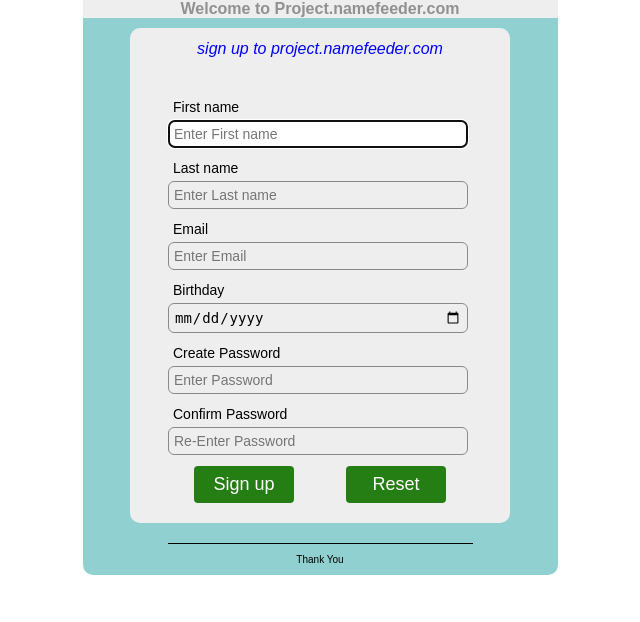
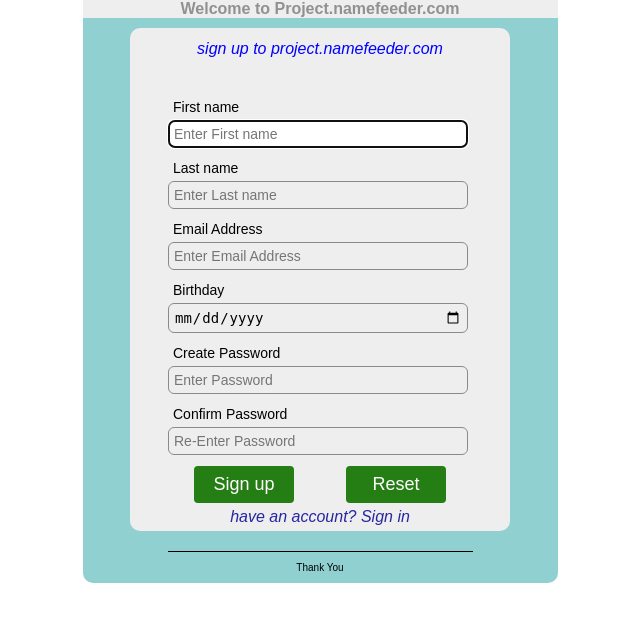
Before and after one commit to chamithlkml/training-project-002, a PHP site: page /signup.html in a window 1280 px wide. Shown: the top 622 px of the page, without its empty margins (320-960 px from the left). Run offline with PHP 8.4, Linux system fonts and the light colour scheme.

Commit message:
add sign in layput and edit form validation

```diff
--- a/js/src/app.js
+++ b/js/src/app.js
@@ -1,12 +1,38 @@
+/*$(".signup").css("display","none");
+
+$("#linkcreatAcc").click(function(){
+   $(".signin").css("display","none");
+   $(".signup").css("display","");
+});
+
+$("#linkloging").click(function(){
+    $(".signin").css("display","");
+    $(".signup").css("display","none");
+ });*/
+
+$(".signin").css("display","none");
 $(window).on('load', function(){
 
-    let is_form_validated = function(){
-        $('#fname').val('Priya');
+});
 
 
+
+let is_form_validated = function(){
+    $('#fname').val('');
+
+    alert("ab");
+
     let first_name = $('#fname').val();
+    console.log(first_name);
+    let fname_er = true;
+    if(first_name==""){
+        $(".fname_error").html("First name should not be emplty");
+        return false;
+        fname_er=false;
+        alert("a");
 
-        return false;
+
+    }
 };
 
 $('#signup_form').on('submit', function(e){
@@ -16,5 +42,4 @@ $(window).on('load', function(){
         console.log('my form submitted');
         // @todo Show error messages below the inputs
     }
-    });
-});
+})
--- a/signup.html
+++ b/signup.html
@@ -12,32 +12,38 @@
 			<div class="header">
 				<h4>Welcome to Project.namefeeder.com</h4>
 			</div>
-			<form id="signup_form" name="signup" action="send.php" method="post">
+			<form id="signup_form" class="signup" name="signup" action="send.php" method="post">
 				<div class="row" >
 						<p class="text1">sign up to project.namefeeder.com</p><br/>
 					<div class="row-body">
 						<p class="text2">First name</p>
 						<td><input type="textbox" class="formInput" id="fname" placeholder="Enter First name" autofocus name="fname"></td>
+						<h5 id="fname_error"></h5>
 					</div>
 					<div class="row-body">
 						<p class="text2">Last name</p>
 						<td><input type="textbox" class="formInput" id="lname" placeholder="Enter Last name" autofocus name="lname"></td>
+						<h5 id="lname_error"></h5>
 					</div>
 					<div class="row-body">
-						<p class="text2">Email</p>
-						<td><input type="email" class="formInput" id="nemail" placeholder="Enter Email" autofocus name="nemail"></td>
+						<p class="text2">Email Address</p>
+						<td><input type="email" class="formInput" id="nemail" placeholder="Enter Email Address" autofocus name="nemail"></td>
+						<h5 id="email_error"></h5>
 					</div>
 					<div class="row-body">
 						<p class="text2">Birthday</p>
 						<td><input type="date" id="bday" class="formInput" placeholder="Select Birthday" autofocus name="bdate"></td>
+						<h5 id="bday_error"></h5>
 					</div>
 					<div class="row-body">
 						<p class="text2">Create Password</p>
 						<td><input type="Password" id="pass" class="formInput" placeholder="Enter Password" autofocus name="npass"></td>
+						<h5 id="pass_error"></h5>
 					</div>
 					<div class="row-body">
 						<p class="text2">Confirm Password</p>
 						<td><input type="Password" id="conpass" class="formInput" placeholder="Re-Enter Password" autofocus name="rpass"></td>
+						<h5 id="re_pass_error"></h5>
 					</div>
 					<div class="row-2">
 					<div class="row-body2">
@@ -47,8 +53,27 @@
 						<input type="reset" class="formButton" name="reset" value="Reset"/>
 					</div>
 					</div>
+					<p class="text_link_signup" id="linkloging"> have an account? Sign in</p>
 				</div>
 			</form>
+			<form id="signin_form" name="signin" class="signin" action="send.php" method="post">
+				<div class="row" >
+						<p class="text1">sign in to project.namefeeder.com</p><br/>
+					<div class="row-body">
+						<p class="text2">User Email ddress</p>
+						<td><input type="email" class="formInput" id="nemailLogin" placeholder="Enter Email Address" autofocus name="nemailLogin"></td>
+					</div>
+					<div class="row-body">
+						<p class="text2">Enter Password</p>
+						<td><input type="Password" id="passLogin" class="formInput" placeholder="Enter Password" autofocus name="npassLogin"></td>
+					</div>
+					<div class="row-2">
+						<input type="submit" class="formButton"  name="submit" value="Sign in"/>
+					</div>
+					<p class="text_link_signup" id="linkcreatAcc" > Don't have an account? Create account </p>
+				</div>
+			</form>
+
 			<div class="footer">
 				<p class="text3">Thank You</p>
 			</div>
--- a/styles/src/app.css
+++ b/styles/src/app.css
@@ -2,7 +2,9 @@
 	margin: 0px;
 	padding: 0px;
 }
-
+.signup{
+	display: ;
+}
 .container{
 	color: #919191;
 	font-family: Arial;
@@ -42,8 +44,10 @@
 
 .row-2{
 	width: 80%;
-	margin: 10px auto 10px auto;
+	margin: 10px auto 0px auto;
 	display: flex;
+	align-items: center;
+	justify-content: center;
 
 
 }
@@ -52,7 +56,7 @@
 	width: 50%;
 	padding: 0px 0px;
   	display: table;
-  	margin: 0px auto 20px auto;
+  	margin: 0px auto 0px auto;
   	clear: both;
 	display: flex;
 	align-items: center;
@@ -127,3 +131,19 @@ text-align: center;
 	border: 1px solid #227522;
 	background: #ffffff;
 }
+
+.text_link_signup {
+	cursor: pointer;
+	color: rgb(39, 39, 160);
+	text-align: center;
+	font-style: oblique;
+	padding: 5px;
+}
+.text_link_signup:hover {
+	text-decoration: underline;
+	color: blue;
+}
+h5{
+	text-align: left;
+	color: red;
+}
```
Lines whose indentation alone changed are shown as unchanged.
